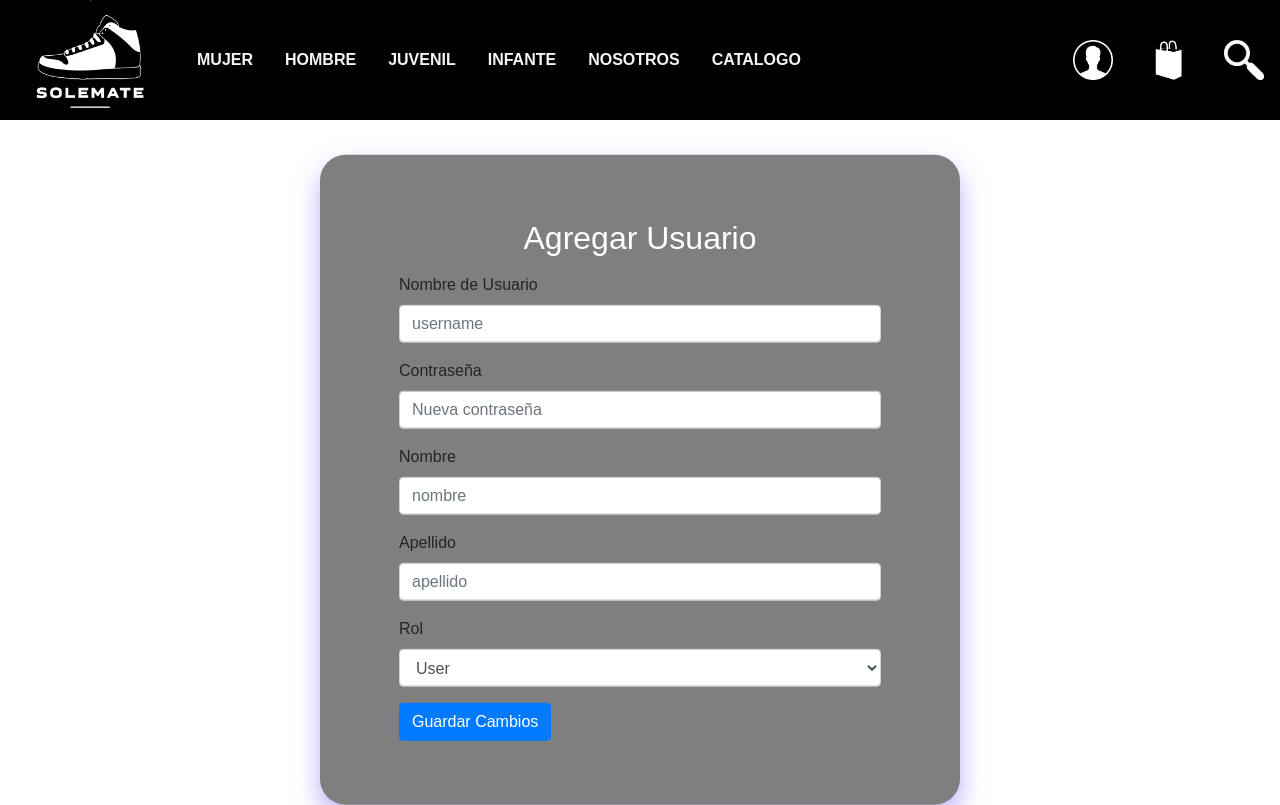
After one commit to nazznmv/SC502_ProyectoFinal, a PHP site: page /php/agregarUsuario.php in a window 1280 px wide. The commit adds this page. Run offline with PHP 8.4, Linux system fonts and the light colour scheme; a user stored in the database is signed in; some web fonts are replaced.

Commit message:
funcionalidad de agregar usuario

```diff
--- /dev/null
+++ b/php/agregarUsuario.php
@@ -0,0 +1,65 @@
+
+
+<!DOCTYPE html>
+<html lang="en">
+<head>
+    <meta charset="UTF-8">
+    <meta name="viewport" content="width=device-width, initial-scale=1.0">
+    <title>Agregar Usuario</title>
+    <link rel="stylesheet" href="../css/normalize.css">
+    <link rel="stylesheet" href="../css/signup.css">
+    <link rel="stylesheet" href="https://cdn.jsdelivr.net/npm/bootstrap@4.0.0/dist/css/bootstrap.min.css"
+        integrity="sha384-Gn5384xqQ1aoWXA+058RXPxPg6fy4IWvTNh0E263XmFcJlSAwiGgFAW/dAiS6JXm" crossorigin="anonymous">
+</head>
+<body>
+    <?php include 'navbar.php'; ?>
+
+    <main>
+        <!-- Formulario para agregar un nuevo usuario -->
+        <div class="login">
+            <h2>Agregar Usuario</h2>
+            <div class="container">
+                <form action="procesarAgregarUsuario.php" method="post">
+                    <div class="form-group">
+                        <label for="uname">Nombre de Usuario</label>
+                        <input type="text" class="form-control" placeholder="username" id="uname" name="uname" aria-describedby="emailHelp">
+                    </div>
+
+                    <div class="form-group">
+                        <label for="new_password">Contraseña</label>
+                        <input type="text" class="form-control" placeholder="Nueva contraseña" id="password" name="password">
+                    </div>
+
+                    <div class="form-group">
+                        <label for="name">Nombre</label>
+                        <input type="text" class="form-control" placeholder="nombre" id="name" name="name" aria-describedby="emailHelp">
+                    </div>
+
+                    <div class="form-group">
+                        <label for="lastname">Apellido</label>
+                        <input type="text" class="form-control" placeholder="apellido" id="lastname" name="lastname" aria-describedby="emailHelp">
+                    </div>
+
+                    <?php
+                    if ($_SESSION['role'] === 'admin') {
+                        // Si el usuario es "admin", muestra el campo de selección con las opciones "user" y "admin"
+                        echo '<div class="form-group">';
+                        echo '<label for="role">Rol</label>';
+                        echo '<select class="form-control" id="role" name="role">';
+                        echo '<option value="user">User</option>';
+                        echo '<option value="admin">Admin</option>';
+                        echo '</select>';
+                        echo '</div>';
+                    } else {
+                        // Si el usuario es "user", establece el valor del rol directamente en la consulta SQL
+                        echo '<input type="hidden" name="role" value="user">';
+                    }
+                    ?>
+
+                    <button type="submit" class="btn btn-primary" value="Guardar">Guardar Cambios</button>
+                </form>
+            </div>
+        </div>
+    </main>
+</body>
+</html>
--- a/php/editarUsuario.php
+++ b/php/editarUsuario.php
@@ -112,3 +112,8 @@
                         <button type="submit" class="btn btn-primary" value="Guardar">Guardar Cambios</button>
 
                     </form>
+                    </div>
+        </div>
+    </main>
+</body>
+</html>
--- a/php/tablaCategorias.php
+++ b/php/tablaCategorias.php
@@ -19,6 +19,9 @@
     ?>
     <div class="contenedorTabla">
     <h1>Tabla de Categorías</h1>
+    <div class="boton-agregar">
+        <a href="">Agregar nuevo</a>
+    </div>
     <table>
         <tr>
             <th>ID</th>
--- a/php/tablaInventario.php
+++ b/php/tablaInventario.php
@@ -17,6 +17,9 @@
     ?>
     <div class="contenedorTabla">
     <h1>Tabla de Inventario</h1>
+    <div class="boton-agregar">
+        <a href="">Agregar nuevo</a>
+    </div>
     <table>
         <tr>
             <th>ID</th>
--- a/php/tablaMarcas.php
+++ b/php/tablaMarcas.php
@@ -18,6 +18,9 @@
     ?>
     <div class="contenedorTabla">
     <h1>Tabla de Marcas</h1>
+    <div class="boton-agregar">
+        <a href="">Agregar nuevo</a>
+    </div>
     <table>
         <tr>
             <th>ID</th>
--- a/php/tablaProductos.php
+++ b/php/tablaProductos.php
@@ -18,6 +18,9 @@
     ?>
     <div class="contenedorTabla">
     <h1>Tabla de Productos</h1>
+    <div class="boton-agregar">
+        <a href="">Agregar nuevo</a>
+    </div>
     <table>
         <tr>
             <th>ID</th>
--- a/php/tablaUsuarios.php
+++ b/php/tablaUsuarios.php
@@ -17,6 +17,9 @@
     ?>
     <div class="contenedorTabla">
     <h1>Tabla de Usuarios</h1>
+    <div class="boton-agregar">
+        <a href="agregarUsuario.php">Agregar nuevo</a>
+    </div>
     <table>
         <tr>
             <th>ID</th>
@@ -70,5 +73,6 @@
     </table>
     </div>
 
+
 </body>
 </html>
```
Also changed, not shown: css/tablas.css (+21 -2 lines), php/procesarAgregarUsuario.php (added, +49 -0 lines).
